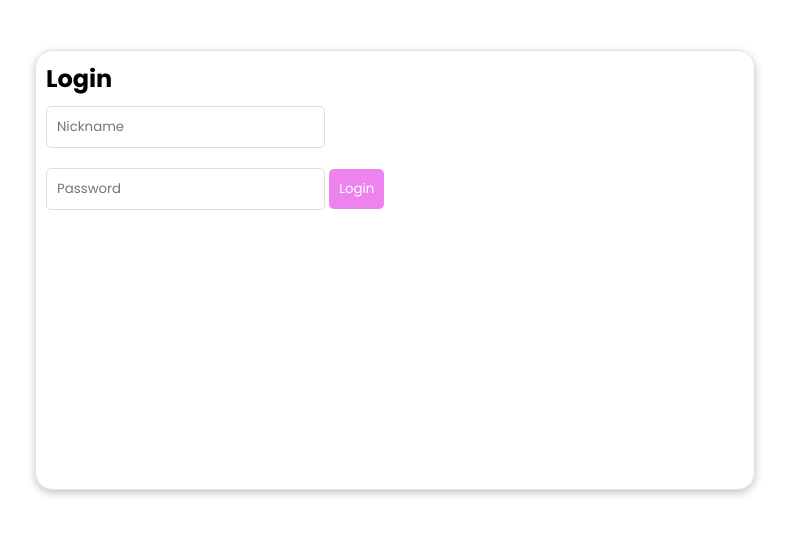
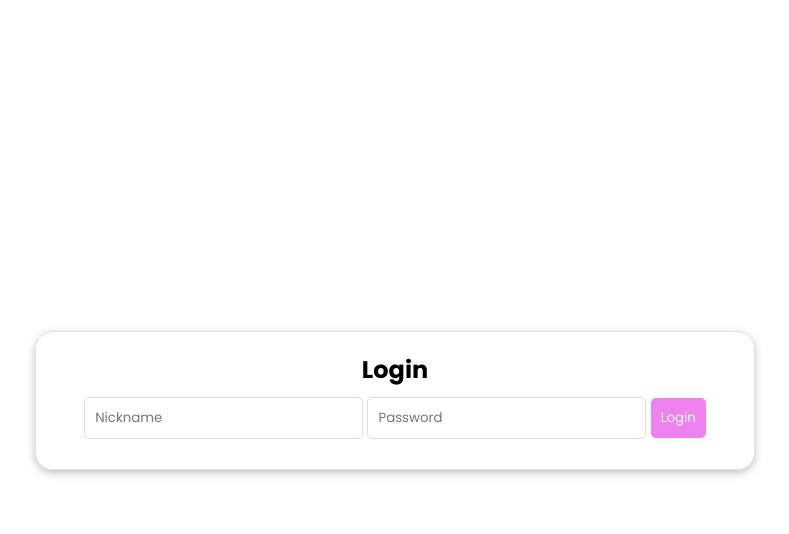
Before and after one commit to Sakuzuna/Sakura, a website: page public/index.html in a window 1280 px wide. Shown: the whole page, without its empty margins (245-1034 px from the left). Drawn offline with Linux system fonts and the light colour scheme.

Commit message:
Update style.css

```diff
--- a/public/style.css
+++ b/public/style.css
@@ -8,33 +8,28 @@
 }
 
 .container {
-  margin: 50px auto;
+  display: flex;
+  justify-content: center; /* Center the container */
+  align-items: center; /* Center vertically */
+  height: 100vh; /* Full viewport height */
 }
 
 .body {
+  text-align: center;
   position: relative;
   width: 720px;
-  height: 440px;
-  margin: 20px auto;
+  height: auto; /* Change to auto to fit content */
+  margin: 20px;
   border: 1px solid #dddd;
   border-radius: 18px;
   overflow: hidden;
   box-shadow: rgba(0, 0, 0, 0.24) 0px 3px 8px;
-}
-
-.box-1 img {
-  width: 100%;
-  height: 100%;
-  object-fit: cover;
-}
-
-.box-2 {
-  padding: 10px;
+  padding: 20px; /* Add padding for better spacing */
 }
 
 .box-1,
 .box-2 {
-  width: 50%;
+  width: 100%; /* Make boxes full width */
 }
 
 .h-1 {
```
